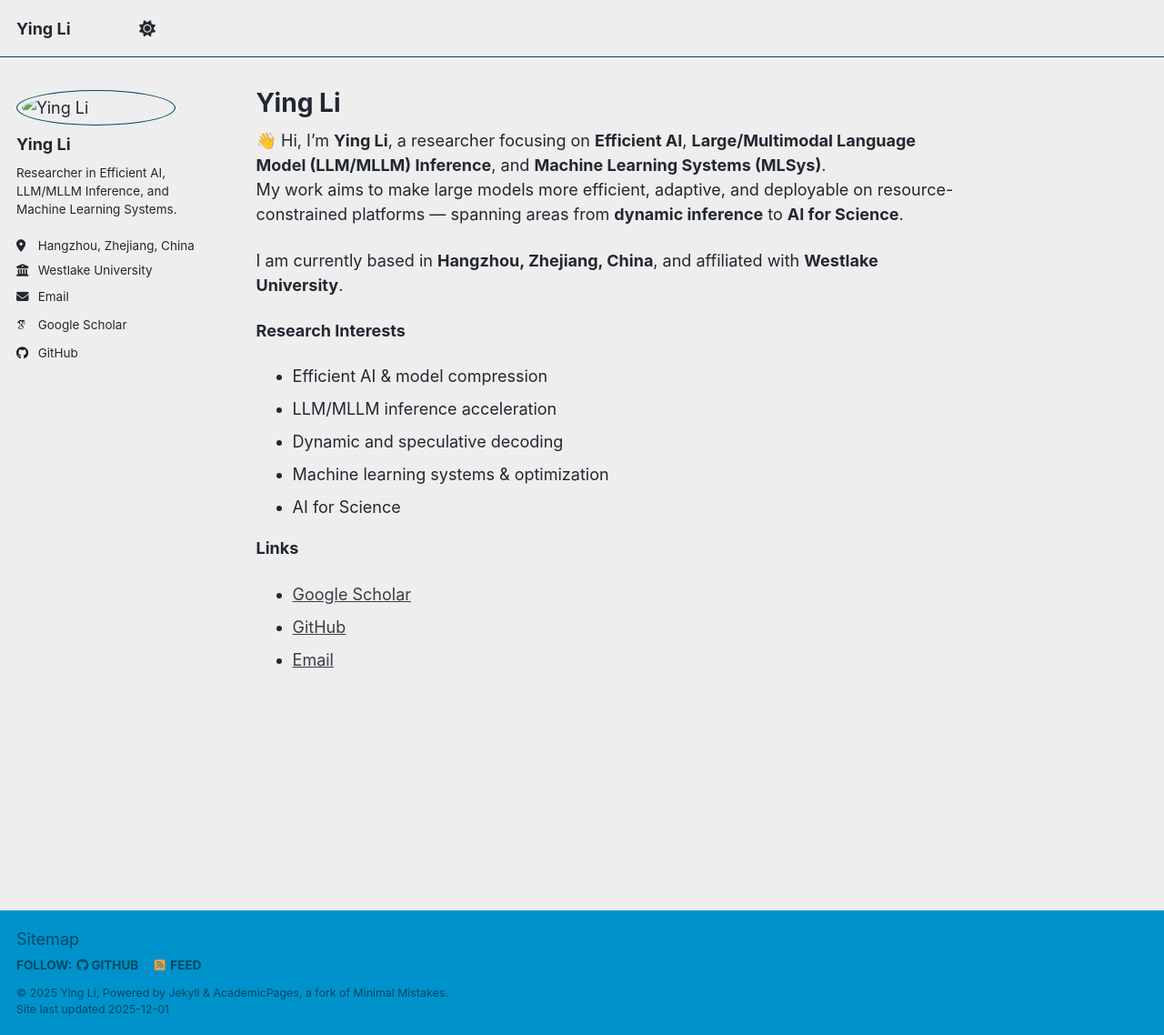
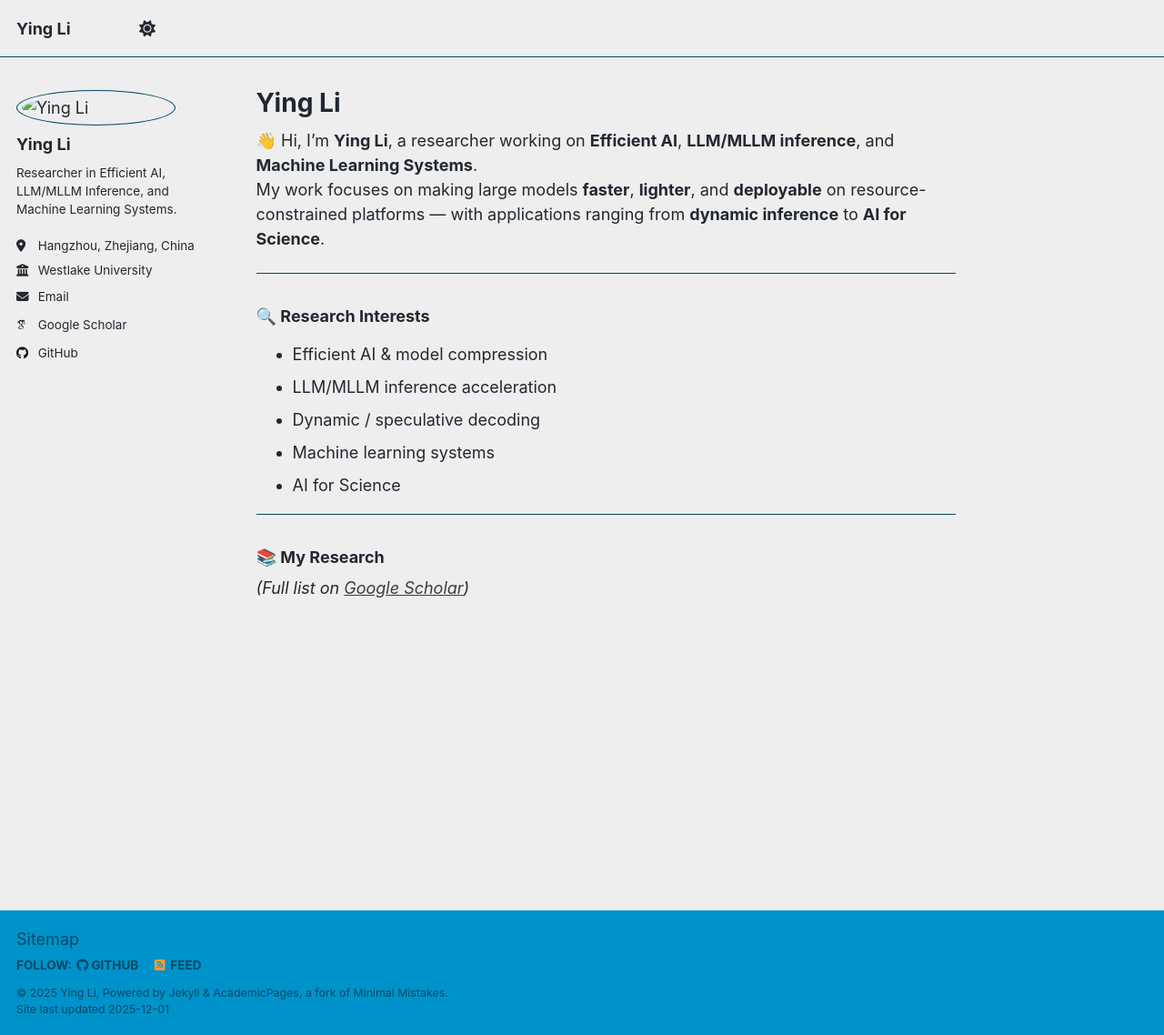
Before and after one commit to NeuraLiying/NeuraLiying.github.io, a Jekyll site: the page built from _pages/about.md, in a window 1280 px wide and 1138 px high. Shown: the whole window at 91% size. Built offline with Jekyll 4.4.1, drawn with Linux system fonts in a browser that asks for light colours; some web fonts are replaced; a script that is not in the unit is left out.

Commit message:
Update about.md

```diff
--- a/_pages/about.md
+++ b/_pages/about.md
@@ -7,19 +7,21 @@ redirect_from:
   - /about.html
 ---
 
-👋 Hi, I’m **Ying Li**, a researcher focusing on **Efficient AI**, **Large/Multimodal Language Model (LLM/MLLM) Inference**, and **Machine Learning Systems (MLSys)**.
-My work aims to make large models more efficient, adaptive, and deployable on resource-constrained platforms — spanning areas from **dynamic inference** to **AI for Science**.
+👋 Hi, I’m **Ying Li**, a researcher working on **Efficient AI**, **LLM/MLLM inference**, and **Machine Learning Systems**.
+My work focuses on making large models **faster**, **lighter**, and **deployable** on resource-constrained platforms — with applications ranging from **dynamic inference** to **AI for Science**.
 
-I am currently based in **Hangzhou, Zhejiang, China**, and affiliated with **Westlake University**.
+---
 
-**Research Interests**
+### 🔍 Research Interests
 - Efficient AI & model compression
 - LLM/MLLM inference acceleration
-- Dynamic and speculative decoding
-- Machine learning systems & optimization
+- Dynamic / speculative decoding
+- Machine learning systems
 - AI for Science
 
-**Links**
-- [Google Scholar](https://scholar.google.com/citations?user=jIkHgFAAAAAJ&hl=zh-CN)
-- [GitHub](https://github.com/NeuraLiying)
-- [Email](mailto:liying06@westlake.edu.cn)
+---
+
+### 📚 My Research
+*(Full list on [Google Scholar](https://scholar.google.com/citations?user=jIkHgFAAAAAJ))*
+
+<!-- === Add your papers here later === -->
```
